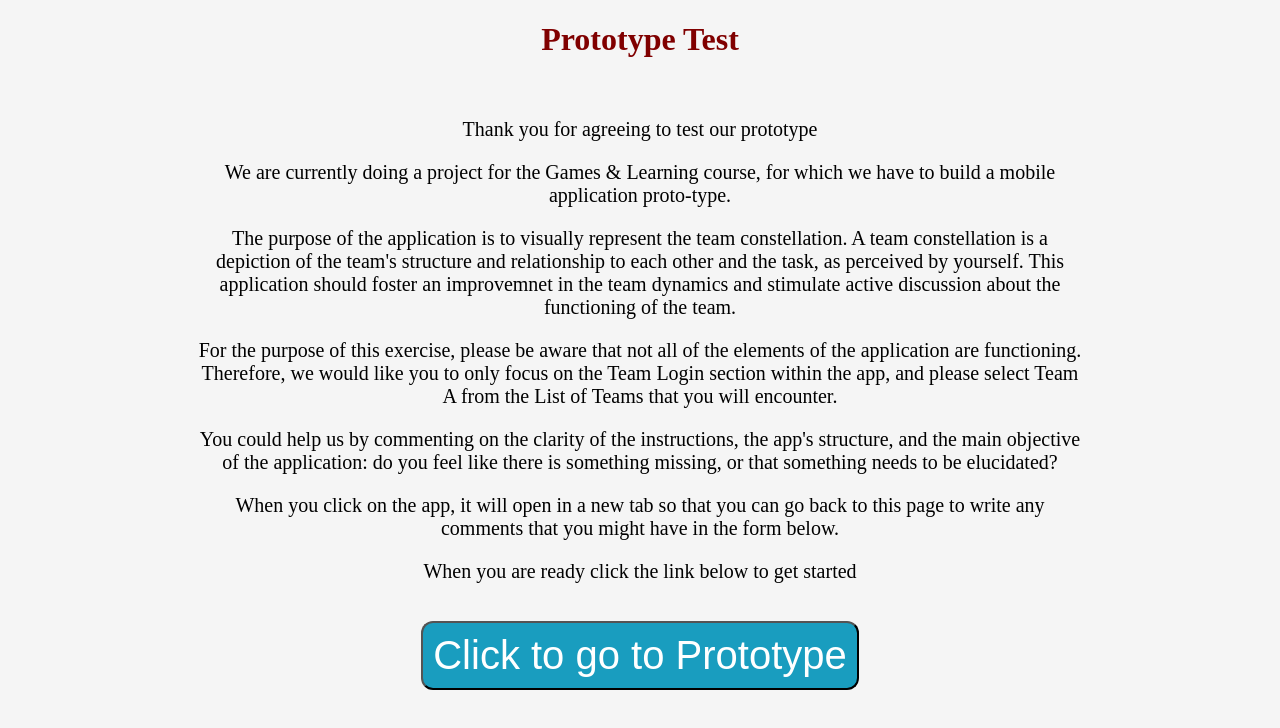
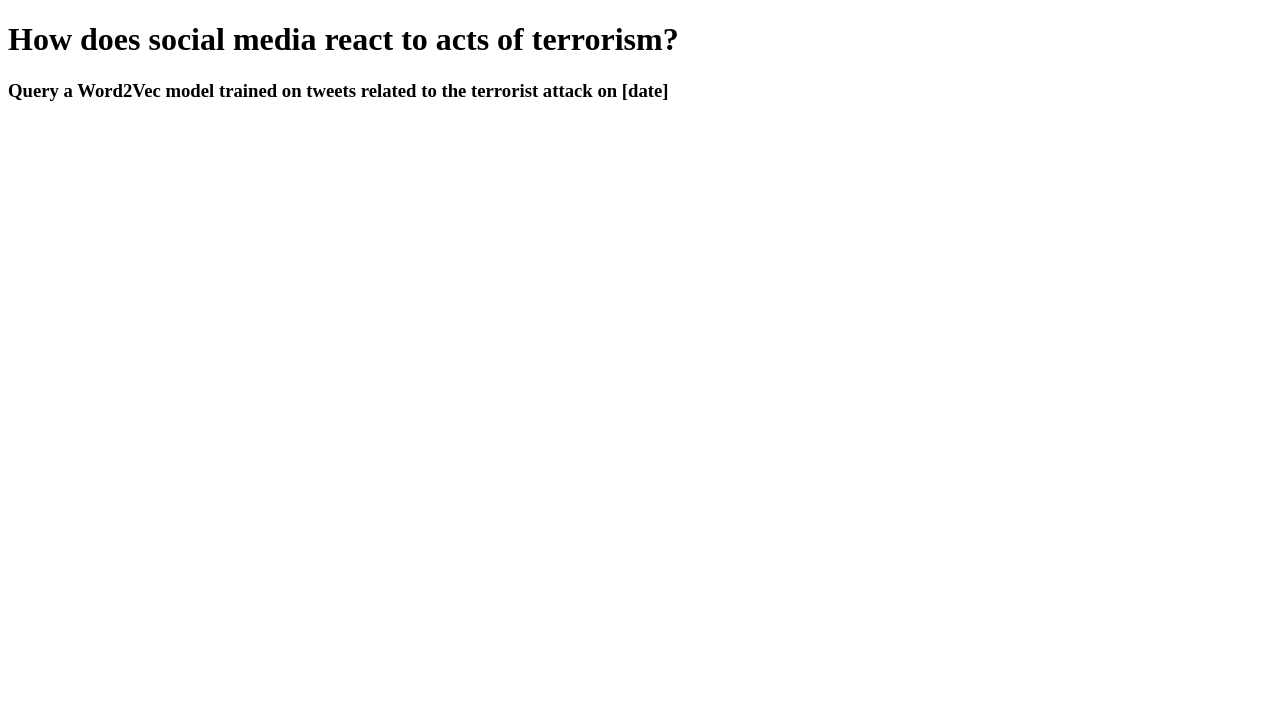
Before and after one commit to IzzySmith/IzzySmith.github.io, a plain HTML site: page index.html in a window 1280 px wide. Drawn offline with Linux system fonts and the light colour scheme.

Commit message:
changing website to host coding challenge instead

```diff
--- a/index.html
+++ b/index.html
@@ -4,71 +4,10 @@
 
 <head>
 
-<style>
-   a {
-    color: #FFF;
-    text-align: center;
-    text-decoration: none;
-   }
-
-   a:hover button {
-     text-decoration: underline;
-   }
-
-  h1 {
-    color: #800000;
- }
-
-  p, a, h1 {
-    text-align: center;
-  }
-
-  div {
-    padding-left: 15%;
-    padding-right: 15%;
-    text-align: center;
-   }
-
-
-  p {
-    font-size: 20px;
-  }
-
-  button {
-    background-color: #199dbf;
-    color: white;
-    padding: 10px 10px 10px 10px;
-    text-align: center;
-    font-size: 40px;
-    border-radius: 12px;
-  }
-
-  body {
-    background-color: #f5f5f5;
-  }
-
-</style>
-
 </head>
 
 <body>
-<h1> Prototype Test </h1>
-
-<br>
-<div>
-<p> Thank you for agreeing to test our prototype </p>
-<p> We are currently doing a project for the Games & Learning course, for which we have to build a mobile application proto-type.</p>
-<p> The purpose of the application is to visually represent the team constellation. A team constellation is a depiction of the team's structure and relationship to each other and the task, as perceived by yourself. This application should foster an improvemnet in the team dynamics and stimulate active discussion about the functioning of the team.</p>
-<p> For the purpose of this exercise, please be aware that not all of the elements of the application are functioning. Therefore, we would like you to only focus on the Team Login section within the app, and please select Team A from the List of Teams that you will encounter.</p>
-<p>You could help us by commenting on the clarity of the instructions, the app's structure, and the main objective of the application: do you feel like there is something missing, or that something needs to be elucidated?</p>
-<p> When you click on the app, it will open in a new tab so that you can go back to this page to write any comments that you might have in the form below.</p>
-<p> When you are ready click the link below to get started</p>
-
-<br>
-
-<a href="https://www.justinmind.com/usernote/tests/25796885/25801800/25801802/index.html" target="_blank"><button>Click to go to Prototype</button></a>
-</div>
-<script type="text/javascript" src="https://form.jotformeu.com/jsform/71283713786363"></script>
-
+<h1> How does social media react to acts of terrorism? </h1>
+<h3> Query a Word2Vec model trained on tweets related to the terrorist attack on [date] </h3>
 
 </body>
```
Also changed, not shown: 1 other file.
